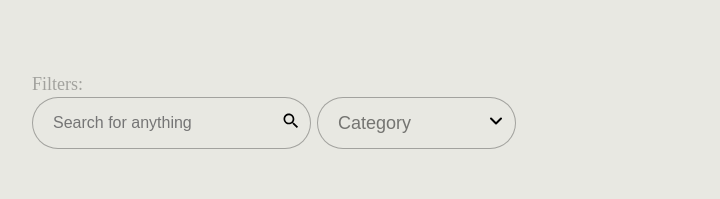
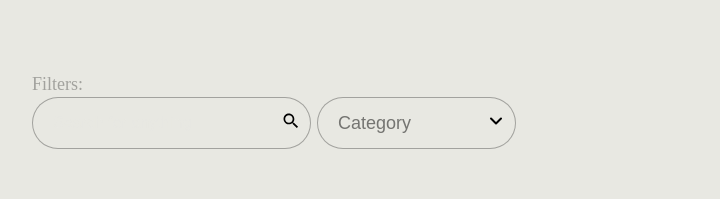
Before and after one commit to KyryloPopov/8UY_A_TANK_JS, a website built with Vite: page src/index.html in a window 1280 px wide. Shown: the part 1045-1244 px from the top of the page, without its empty margins (256-976 px from the left). Built offline with nearby package versions, Linux system fonts and the light colour scheme; no server answers; a web font is replaced by a local one.

Commit message:
footer/placeholder

```diff
--- a/src/css/footer.css
+++ b/src/css/footer.css
@@ -107,6 +107,10 @@ font-weight: 400;
 line-height: 1.28;
 background: var(--green-color);
 }
+
+::placeholder {
+    color: rgba(232, 232, 226, 0.60);
+    }
 
 .button-footer{
     border-radius: 30px;
```
